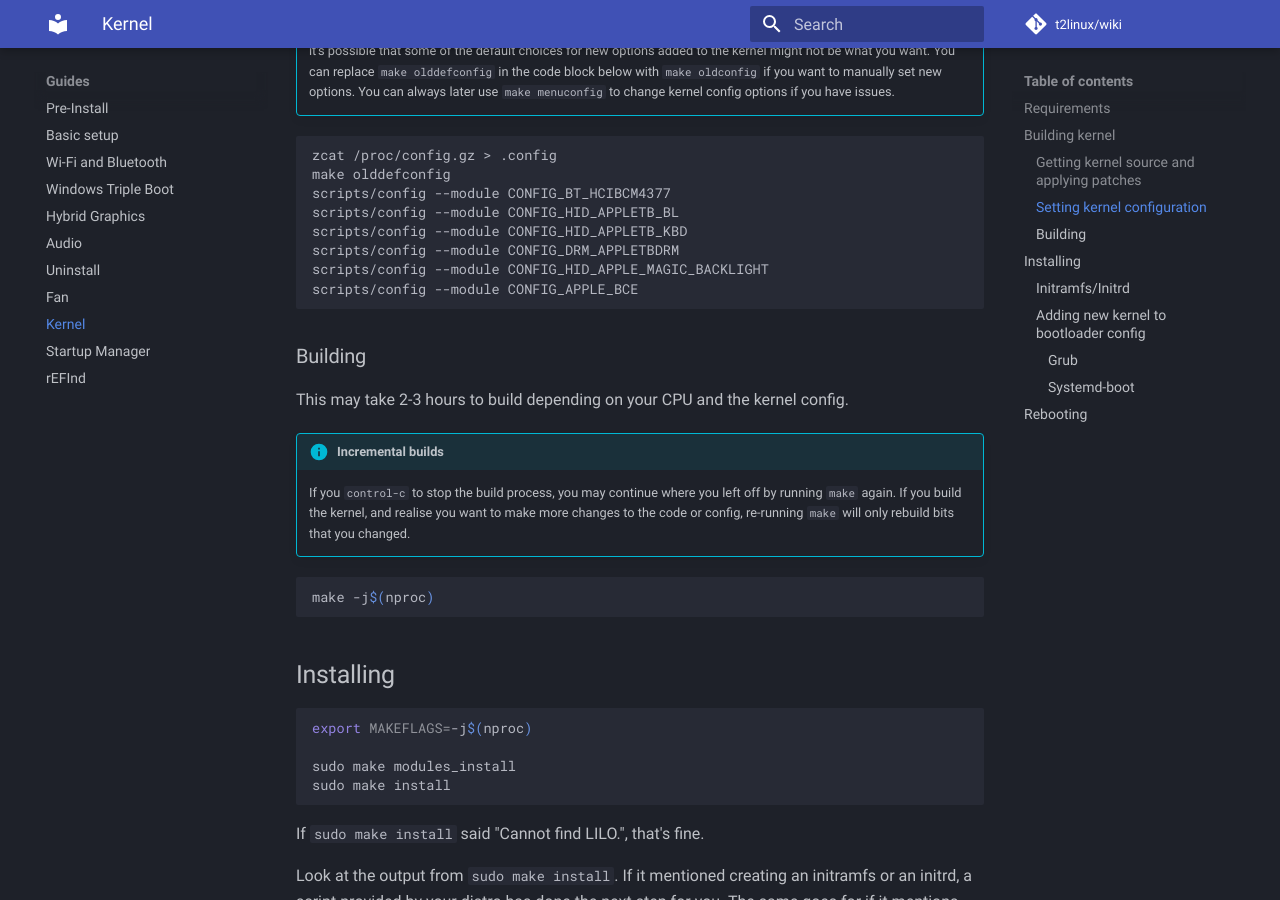
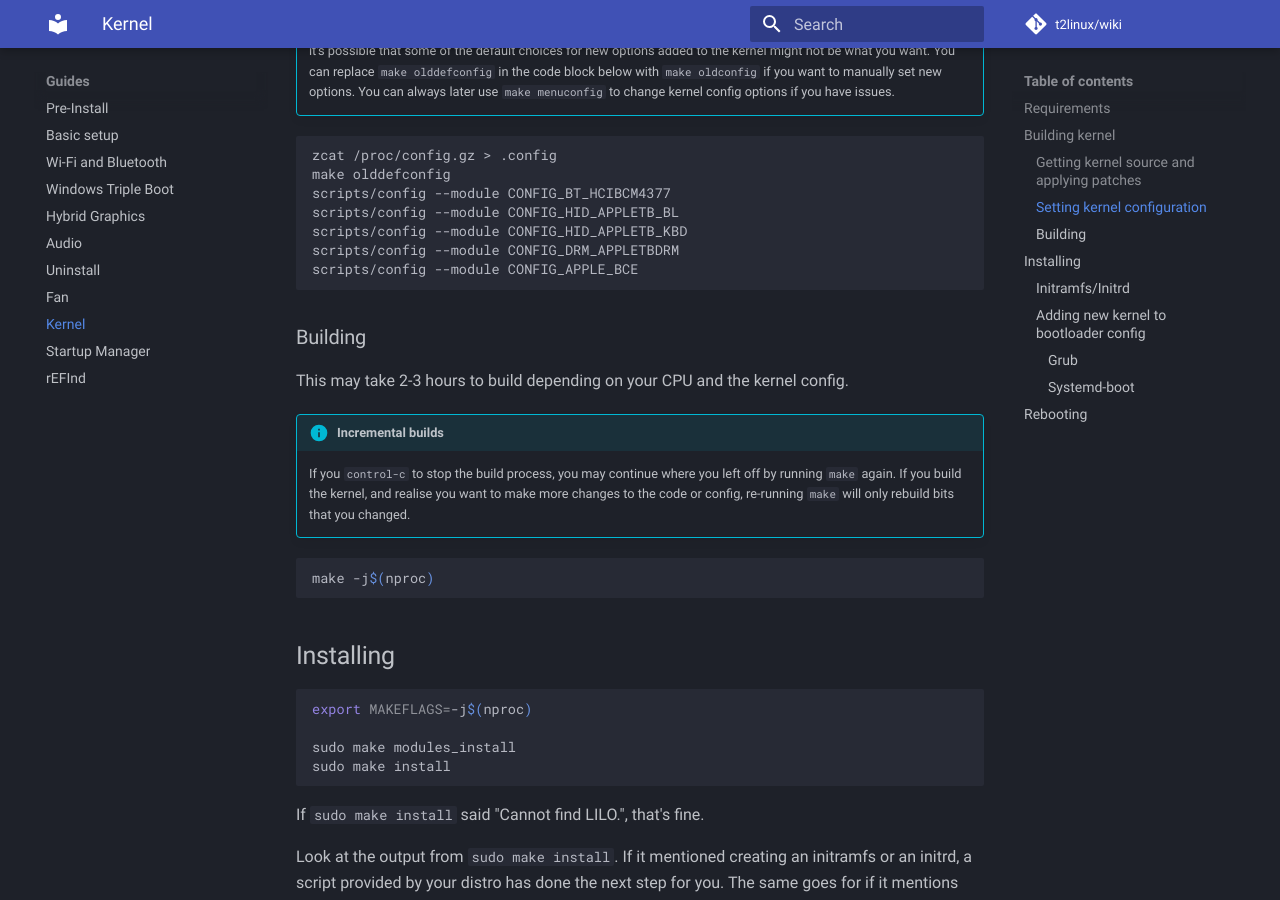
Before and after one commit to t2linux/wiki, an MkDocs documentation site: the page built from docs/guides/kernel.md, in a window 1280 px wide and 900 px high, scrolled down 1506 px. Built offline with MkDocs 1.6.1 and Material for MkDocs 9.7.7, drawn with Linux system fonts in a browser that asks for light colours; comment, search, counter and statistics services are not loaded.

Commit message:
Kernel: Remove hid-apple-magic-backlight
Now managed by hid-apple

````diff
--- a/docs/guides/kernel.md
+++ b/docs/guides/kernel.md
@@ -48,7 +48,6 @@ scripts/config --module CONFIG_BT_HCIBCM4377
 scripts/config --module CONFIG_HID_APPLETB_BL
 scripts/config --module CONFIG_HID_APPLETB_KBD
 scripts/config --module CONFIG_DRM_APPLETBDRM
-scripts/config --module CONFIG_HID_APPLE_MAGIC_BACKLIGHT
 scripts/config --module CONFIG_APPLE_BCE
 ```
 
````
